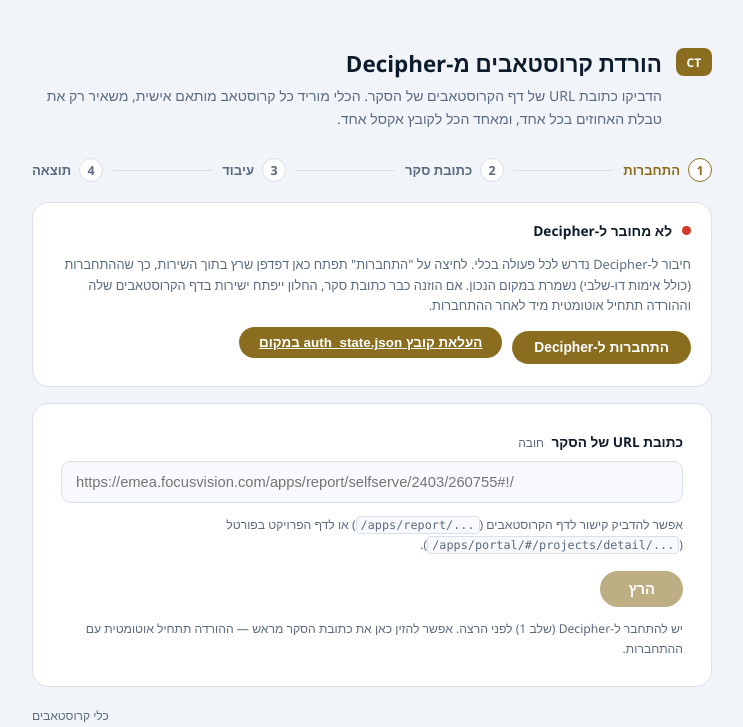
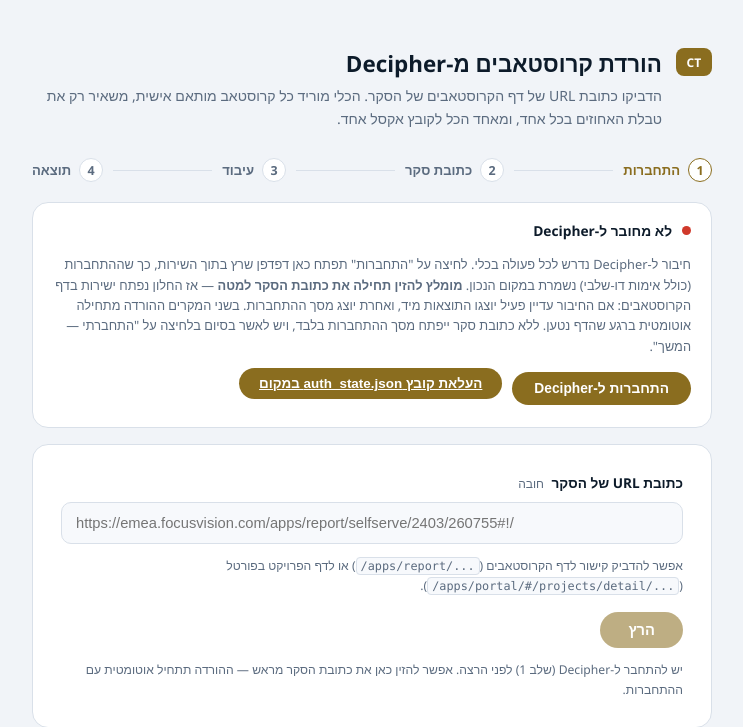
Before and after one commit to itayole/crosstabs-portal, a Flask app: page / in a window 1280 px wide. Shown: the top 727 px of the page, without its empty margins (268-1011 px from the left). Run offline with Flask 3, Linux system fonts and the light colour scheme.

Commit message:
Never guess that a Decipher login succeeded
The connect window auto-saved a session that nobody had logged into. Connect mode
had no reliable "logged in" marker, so it treated "no password field on our
origin, held for three polls" as success -- which is simply true of the site root
before signing in. It wrote an unauthenticated auth_state.json, reported success,
and every later run then failed for no visible reason.

Connect mode no longer infers anything: the user confirms with "התחברתי — המשך".
Confirming while the login form is still on screen is rejected in place, with the
window left open, rather than saving something useless. Survey mode keeps
auto-detecting, because the crosstab list is a definitive signal -- it is exactly
what the download needs.

Opening the window on the survey URL is now the recommended path and the UI says
so: that page shows the crosstab list if the session is still alive and the login
screen if it is not, so one target both tests the connection and lands where the
download starts. Without a survey URL it opens DECIPHER_LOGIN_URL (the /login
page) and requires confirmation.

Also closes /vnc-ws cleanly when no login is active. noVNC retries by itself, so
this endpoint is hit repeatedly once a login ends, and returning from an
already-upgraded socket surfaced as "1006 / Invalid frame header" -- console noise
that reads like a protocol bug.

Co-Authored-By: Claude Opus 4.8 <noreply@anthropic.com>

```diff
--- a/app.py
+++ b/app.py
@@ -300,6 +300,13 @@ def novnc_static(filename):
     return send_from_directory(NOVNC_DIR, filename)
 
 
+def _close_quietly(ws):
+    try:
+        ws.close()
+    except Exception:                                # noqa: BLE001 - already gone
+        pass
+
+
 @sock.route("/vnc-ws")
 def vnc_ws(ws):
     """Relay the browser's WebSocket to x11vnc's RFB port.
@@ -308,12 +315,17 @@ def vnc_ws(ws):
     Refusing to connect unless a login is actually in progress is deliberate: outside that
     window there is nothing listening on VNC_PORT and nothing to reach.
     """
+    # noVNC retries on its own, so this endpoint is hit repeatedly after a login ends.
+    # Returning here would drop an already-upgraded socket, which the client reports as
+    # "1006 / Invalid frame header" -- noise that looks like a protocol fault. Close cleanly.
     if not login.is_active():
+        _close_quietly(ws)
         return
 
     try:
         upstream = socket.create_connection(("127.0.0.1", login.VNC_PORT), timeout=5)
     except OSError:
+        _close_quietly(ws)
         return
 
     stop = threading.Event()
--- a/login_session.py
+++ b/login_session.py
@@ -32,6 +32,10 @@ import download_crosstabs as dl
 # survey in mind. With no survey URL we have no origin to derive, hence a configurable
 # default -- set DECIPHER_ORIGIN if the account lives on a different regional host.
 DEFAULT_ORIGIN = os.environ.get("DECIPHER_ORIGIN", "https://emea.focusvision.com").rstrip("/")
+
+# Where a connect-only login window lands. Override with DECIPHER_LOGIN_URL if the sign-in
+# page ever moves.
+LOGIN_URL = os.environ.get("DECIPHER_LOGIN_URL", f"{DEFAULT_ORIGIN}/login")
 
 DISPLAY = os.environ.get("LOGIN_DISPLAY", ":99")
 VNC_PORT = int(os.environ.get("LOGIN_VNC_PORT", "5900"))
@@ -115,6 +119,7 @@ class _Session:
         # The page must not point noVNC at the relay until x11vnc is actually listening:
         # connecting earlier fails outright, and noVNC does not retry by itself.
         self.vnc_ready = False
+        self.target = None          # the URL the window opens on; surfaced for support
         self.created_at = time.time()
 
         # after_login(page, list_url) runs the download in this session's own browser, in
@@ -151,6 +156,7 @@ class _Session:
             "saved": self.saved,
             "error": self.error,
             "vnc_ready": self.vnc_ready,
+            "target": self.target,
             "width": SCREEN_W,
             "height": SCREEN_H,
             "seconds_left": max(0, int(self.created_at + SESSION_TIMEOUT_SECONDS - time.time())),
@@ -203,7 +209,8 @@ class _Session:
             self.list_url = dl.survey_list_url(self.survey_url)
             target = self.list_url
         else:
-            target = f"{DEFAULT_ORIGIN}/apps/portal/"
+            target = LOGIN_URL
+        self.target = target
 
         env = {**os.environ, "DISPLAY": DISPLAY}
         with sync_playwright() as playwright:
@@ -248,7 +255,14 @@ class _Session:
             # Auto-save the moment the survey's crosstab list is reachable -- that is the
             # same check the download pipeline uses, so if it passes here the run will work.
             # "finish" lets the user force it if the heuristic misses.
+            if command == "finish" and self.state == "awaiting_login":
+                # Confirming while the login form is still on screen would save nothing
+                # useful, so say so and keep the window open rather than failing later.
+                self.error = "עדיין מוצג מסך ההתחברות. השלימו את ההתחברות ואז לחצו שוב."
+                continue
+
             if self.state == "ready" or command == "finish":
+                self.error = None
                 self._save(context)
                 self._hand_off(page)
                 return
@@ -287,13 +301,10 @@ class _Session:
                     return "ready"
                 return "in_progress"
 
-            # Portal mode has no equivalent marker, so "no password field" is all we get.
-            # That is also briefly true mid-navigation, which would save an unauthenticated
-            # session, so require it to hold for a few consecutive polls.
-            if DEFAULT_ORIGIN in page.url:
-                self._ready_streak += 1
-                if self._ready_streak >= 3:
-                    return "ready"
+            # Connect mode has no such marker and must NOT guess. An earlier version treated
+            # "no password field on our origin" as success, which fired on the site root
+            # before anyone had signed in and saved an unauthenticated session -- every later
+            # run then failed for no visible reason. The user confirms instead, via "finish".
         except Exception:                            # noqa: BLE001 - mid-navigation
             pass
         return "in_progress"
--- a/static/style.css
+++ b/static/style.css
@@ -457,3 +457,14 @@ button[type="submit"]:disabled { opacity: 0.55; cursor: default; }
   cursor: pointer;
 }
 .session-actions #connect-button:disabled { opacity: 0.55; cursor: default; }
+
+.login-head #login-done {
+  padding: 8px 20px;
+  border: none;
+  border-radius: 999px;
+  background: var(--accent);
+  color: var(--accent-text);
+  font-size: 0.84rem;
+  font-weight: 600;
+  cursor: pointer;
+}
--- a/templates/index.html
+++ b/templates/index.html
@@ -43,8 +43,10 @@
         <p class="session-help">
           חיבור ל-Decipher נדרש לכל פעולה בכלי. לחיצה על "התחברות" תפתח כאן דפדפן שרץ
           בתוך השירות, כך שההתחברות (כולל אימות דו-שלבי) נשמרת במקום הנכון.
-          אם הוזנה כבר כתובת סקר, החלון ייפתח ישירות בדף הקרוסטאבים שלה וההורדה
-          תתחיל אוטומטית מיד לאחר ההתחברות.
+          <strong>מומלץ להזין תחילה את כתובת הסקר למטה</strong> — אז החלון נפתח ישירות בדף
+          הקרוסטאבים: אם החיבור עדיין פעיל יוצגו התוצאות מיד, ואחרת יוצג מסך ההתחברות.
+          בשני המקרים ההורדה מתחילה אוטומטית ברגע שהדף נטען. ללא כתובת סקר ייפתח מסך
+          ההתחברות בלבד, ויש לאשר בסיום בלחיצה על "התחברתי — המשך".
         </p>
         <div class="session-actions">
           <button type="button" id="connect-button">התחברות ל-Decipher</button>
@@ -72,16 +74,18 @@
       <div class="login-head">
         <span id="login-state" class="session-text">מכין חלון התחברות...</span>
         <span id="login-countdown" class="login-countdown"></span>
-        <button type="button" id="login-done" class="link-button">סיימתי להתחבר</button>
+        <button type="button" id="login-done">התחברתי — המשך</button>
         <button type="button" id="login-cancel" class="link-button">ביטול</button>
       </div>
       <div class="login-frame-wrap">
         <iframe id="login-frame" class="login-frame" title="התחברות ל-Decipher"></iframe>
       </div>
       <p class="session-help">
-        הקלדת שם משתמש, סיסמה וקוד האימות מתבצעת בדפדפן שרץ בתוך השירות. אין להשתמש בחלון זה
-        למטרות אחרות, והוא נסגר אוטומטית בתום הזמן.
+        הקלדת שם משתמש, סיסמה וקוד האימות מתבצעת בדפדפן שרץ בתוך השירות. בסיום ההתחברות —
+        או אם אתם כבר מחוברים — לחצו "התחברתי — המשך". אין להשתמש בחלון זה למטרות אחרות,
+        והוא נסגר אוטומטית בתום הזמן.
       </p>
+      <span id="login-error" class="session-error hidden"></span>
     </section>
 
     <section class="card">
@@ -189,6 +193,7 @@
     const loginCountdown = document.getElementById('login-countdown');
     const loginFrame = document.getElementById('login-frame');
     const loginDone = document.getElementById('login-done');
+    const loginError = document.getElementById('login-error');
     const loginCancel = document.getElementById('login-cancel');
 
     let loginPollTimer = null;
@@ -244,6 +249,13 @@
         const data = await res.json();
 
         loginState.textContent = LOGIN_LABELS[data.state] || data.state || '';
+
+        // A rejected confirmation ("still on the login screen") is reported in-place: the
+        // window stays open and the user simply finishes logging in and presses again.
+        if (data.active && data.error) {
+          loginError.textContent = data.error;
+          loginError.classList.remove('hidden');
+        }
 
         // Attach the viewer only once x11vnc is up, and only once.
         if (data.vnc_ready && vncPassword && !loginFrame.getAttribute('src')) {
@@ -329,6 +341,7 @@
     });
 
     loginDone.addEventListener('click', async () => {
+      loginError.classList.add('hidden');
       loginState.textContent = 'שומר את ההתחברות...';
       await fetch('api/login/finish', { method: 'POST' });
     });
```
